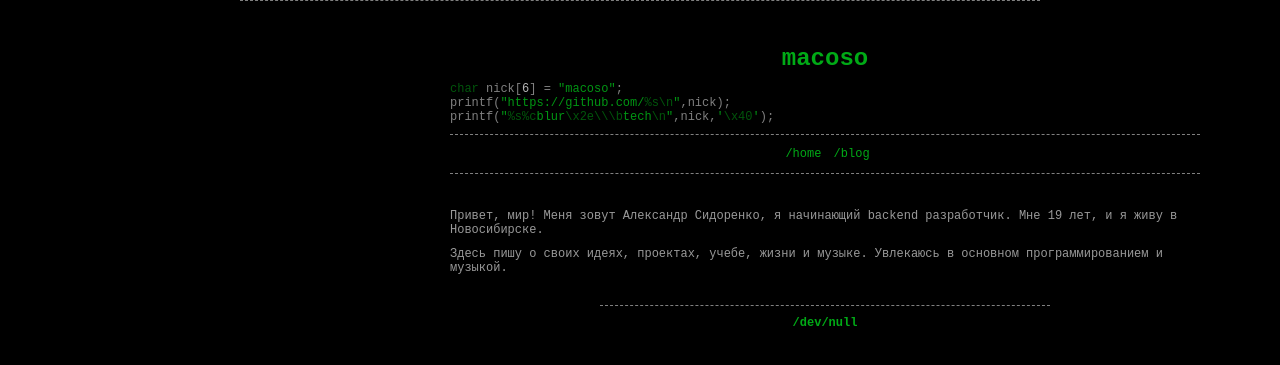
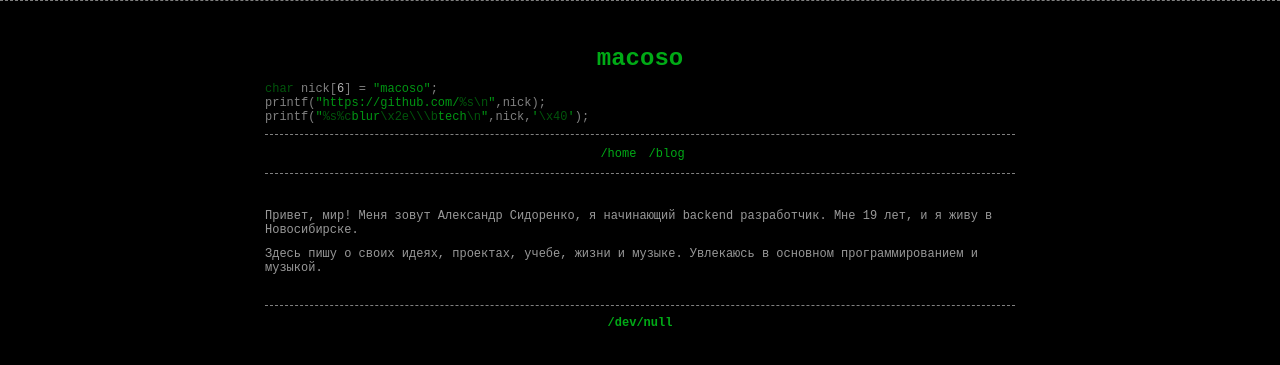
Before and after one commit to MacOSO/macoso.github.io, a Jekyll site: the page built from index.md, in a window 1280 px wide. Shown: the top 365 px of the page. Built offline with Jekyll 4.4.1, drawn with Linux system fonts in a browser that asks for light colours.

Commit message:
Исправил разметку

```diff
--- a/css/main.css
+++ b/css/main.css
@@ -8,7 +8,6 @@ body {
     line-height: unset !important;
     color: rgba(255,255,255,0.6);
     text-align: center;
-    width: 800px;
 }
 h1 {
   color: rgba(0,213,27,0.8);
@@ -24,7 +23,6 @@ h6 { color: rgba(0,213,27,0.3); }
 footer {
     color: rgba(0,213,27,0.8);
     font-weight: bold;
-    width: 60%;
     border-top: dashed 1px rgba(255,255,255,0.5);
     margin: 20px auto 15px;
     padding-top: 10px;
```
